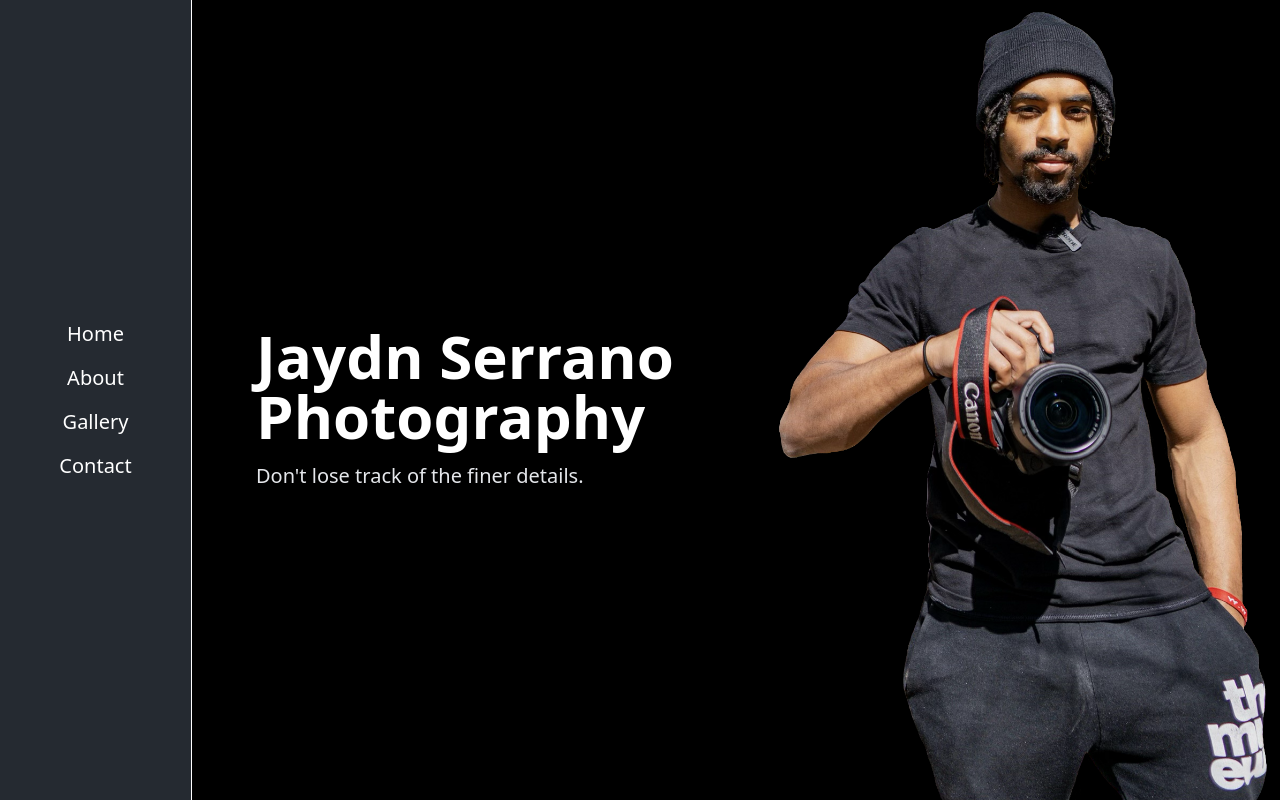
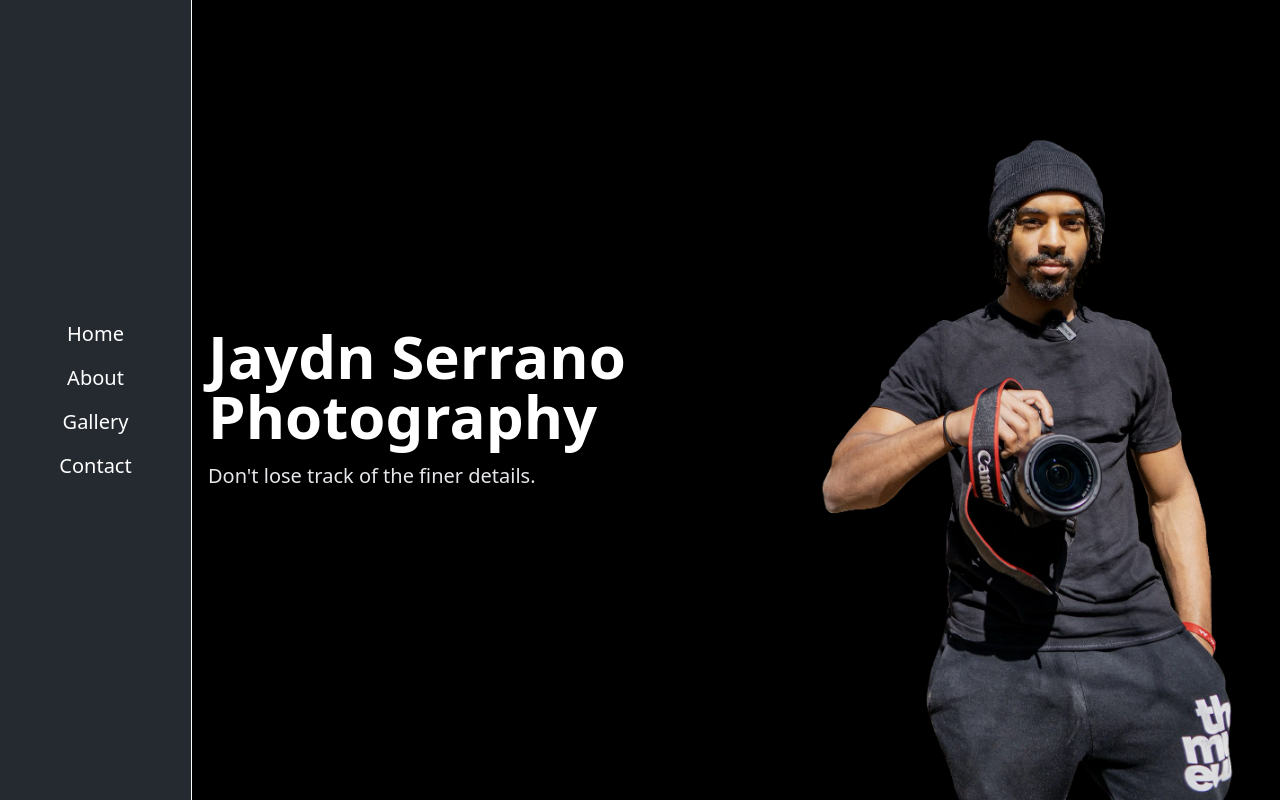
Before and after one commit to connoraleks/JaydnSerrano-Frontend, a React (Create React App) app in the folder frontend/: page / in a window 1280 px wide. Built offline with nearby package versions, Linux system fonts and the light colour scheme.

Commit message:
bug: home

```diff
--- a/frontend/src/components/Home.jsx
+++ b/frontend/src/components/Home.jsx
@@ -1,11 +1,11 @@
 const Home = ({home}) => {
     return (
-        <div ref={home} className="h-screen w-full relative overflow-hidden flex flex-col justify-between lg:justify-center lg:flex-row md:pl-16">
-            <div className="w-full flex flex-col items-center md:items-start md:justify-center" style={{transition: "all 0.55s ease"}}>
-                <h1 className="text-4xl lg:text-5xl xl:text-6xl my-4 font-bold text-white w-fit" style={{transition: "all 0.5s ease"}} >Jaydn Serrano Photography</h1>
-                <p className="text-md lg:text-lg xl:text-xl text-gray-200 w-fit" style={{transition: "all 0.5s ease"}} >Don't lose track of the finer details.</p>
+        <div ref={home} className="h-screen overflow-hidden flex flex-col justify-between items-end xl:justify-center xl:flex-row">
+            <div className="w-full h-full flex flex-col items-center md:items-start md:justify-center text-center md:text-left p-4" style={{transition: "all 0.55s ease"}}>
+                <h1 className="text-4xl lg:text-5xl xl:text-6xl my-4 font-bold text-white" style={{transition: "all 0.5s ease"}} >Jaydn Serrano Photography</h1>
+                <p className="text-md lg:text-lg xl:text-xl text-gray-200" style={{transition: "all 0.5s ease"}} >Don't lose track of the finer details.</p>
             </div>
-            <img className="w-full lg:w-auto lg:h-full mx-auto" style={{transition: "all 0.55s ease", maxWidth: "85%"}} src={process.env.PUBLIC_URL + '/assets/home.png'}  alt="jaydn headshot"/>
+            <div className="w-fit h-fit flex justify-center"><img className="" style={{transition: "all 0.55s ease", maxWidth: "85%"}} src={process.env.PUBLIC_URL + '/assets/home.png'}  alt="jaydn headshot"/></div>
         </div>
     );
 }
```
